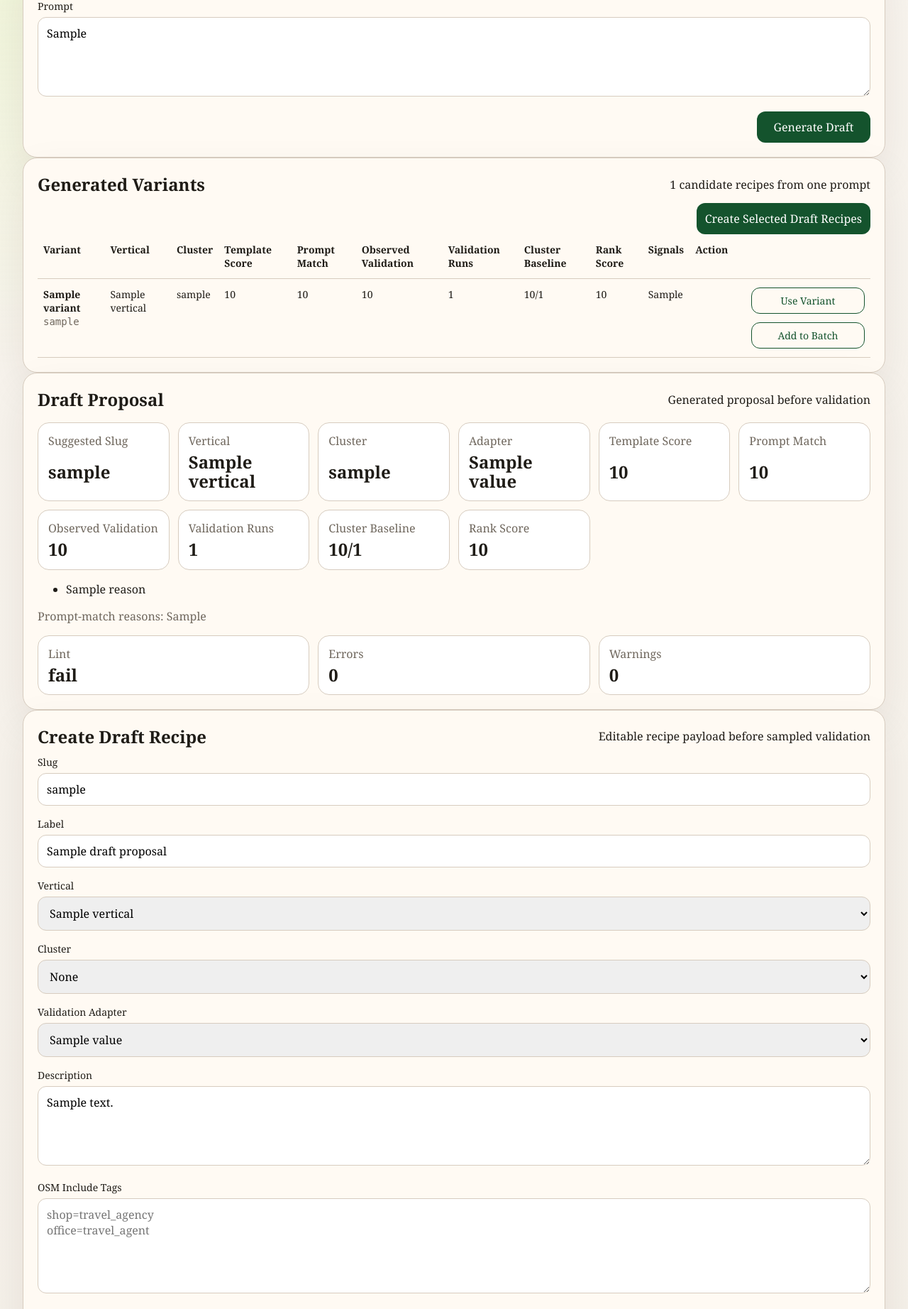
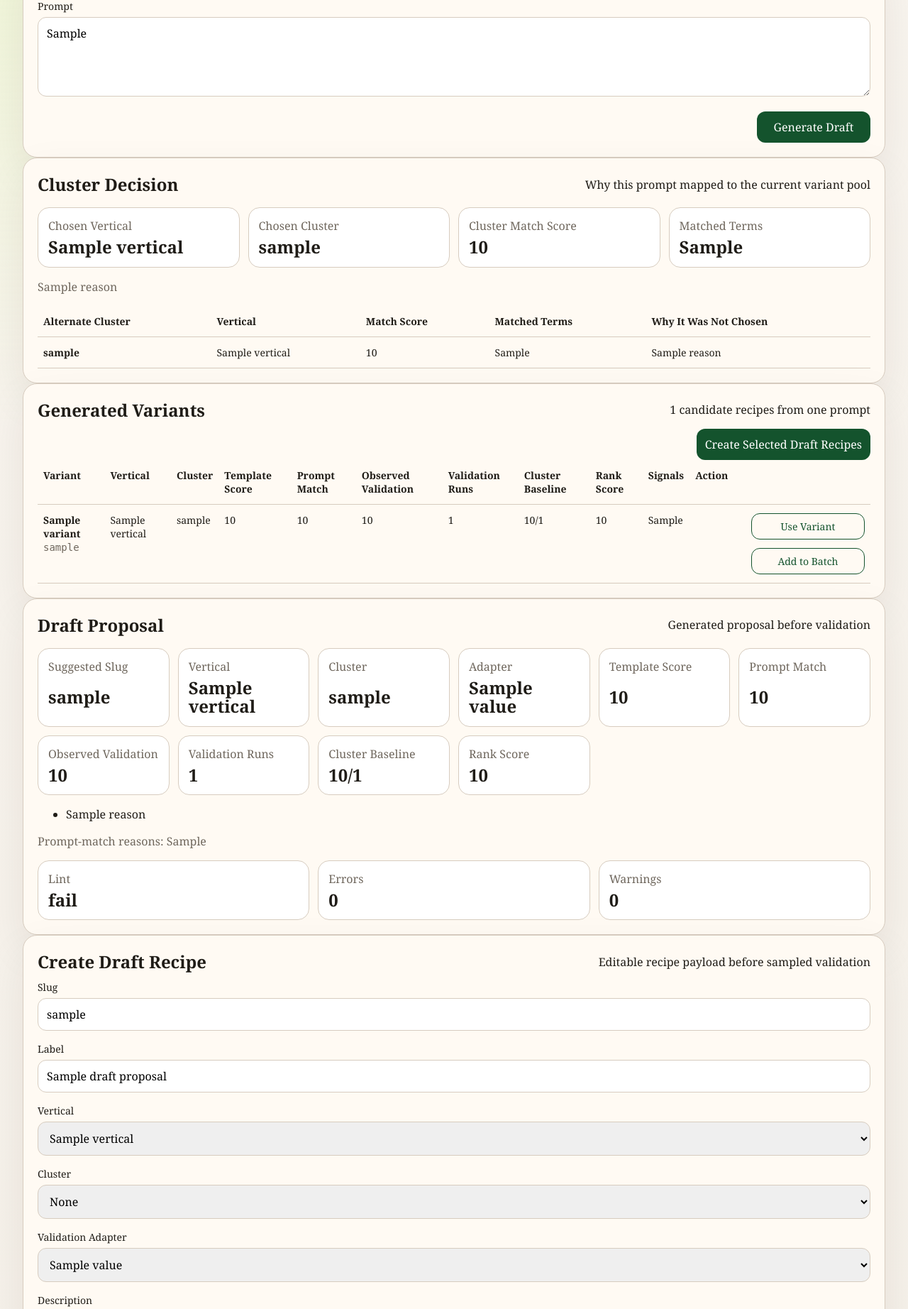
Before and after one commit to flowlessfoxreverse/ScrapperZuzikus, a FastAPI app: template app/templates/recipes.html in a window 1280 px wide; the page is wider, and only the part inside the window is pictured. Shown: the part 393-2237 px from the top of that part at 71% size. Run offline with FastAPI, Linux system fonts and the light colour scheme; the template is opened without the code that fills it: most values are stand-ins (such as "Sample title", 1, 10 or a date in 2020); parts of the project's set-up code (start-up, migrations or seed data) failed here and were passed over.

Commit message:
Explain recipe cluster choice and alternates

```diff
--- a/app/templates/recipes.html
+++ b/app/templates/recipes.html
@@ -64,6 +64,57 @@
       </section>
 
       {% if draft_variants %}
+      {% if cluster_choice %}
+      <section class="panel">
+        <div class="section-heading">
+          <h2>Cluster Decision</h2>
+          <span>Why this prompt mapped to the current variant pool</span>
+        </div>
+        <div class="country-summary">
+          <div class="stat-card">
+            <span class="subtle">Chosen Vertical</span>
+            <strong>{{ cluster_choice.vertical }}</strong>
+          </div>
+          <div class="stat-card">
+            <span class="subtle">Chosen Cluster</span>
+            <strong>{{ cluster_choice.cluster_slug }}</strong>
+          </div>
+          <div class="stat-card">
+            <span class="subtle">Cluster Match Score</span>
+            <strong>{{ cluster_choice.score }}</strong>
+          </div>
+          <div class="stat-card">
+            <span class="subtle">Matched Terms</span>
+            <strong>{{ cluster_choice.matched_aliases|join(", ") if cluster_choice.matched_aliases else "-" }}</strong>
+          </div>
+        </div>
+        <p class="subtle">{{ cluster_choice.rationale|join(" ") }}</p>
+        {% if alternate_clusters %}
+        <table>
+          <thead>
+            <tr>
+              <th>Alternate Cluster</th>
+              <th>Vertical</th>
+              <th>Match Score</th>
+              <th>Matched Terms</th>
+              <th>Why It Was Not Chosen</th>
+            </tr>
+          </thead>
+          <tbody>
+            {% for cluster in alternate_clusters %}
+            <tr>
+              <td><strong>{{ cluster.cluster_slug }}</strong></td>
+              <td>{{ cluster.vertical }}</td>
+              <td>{{ cluster.score }}</td>
+              <td>{{ cluster.matched_aliases|join(", ") if cluster.matched_aliases else "-" }}</td>
+              <td>{{ cluster.rationale|join(" ") }}</td>
+            </tr>
+            {% endfor %}
+          </tbody>
+        </table>
+        {% endif %}
+      </section>
+      {% endif %}
       <section class="panel">
         <div class="section-heading">
           <h2>Generated Variants</h2>
```
Also changed, not shown: app/routers/ui.py (+11 -1 lines), app/services/recipe_drafts.py (+56 -12 lines).
